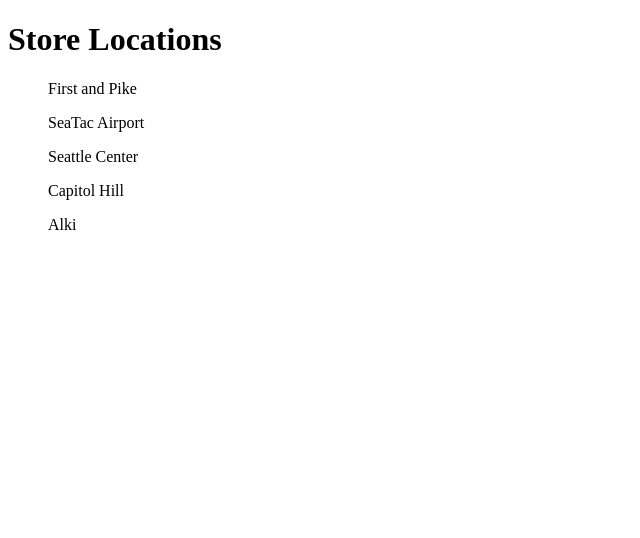
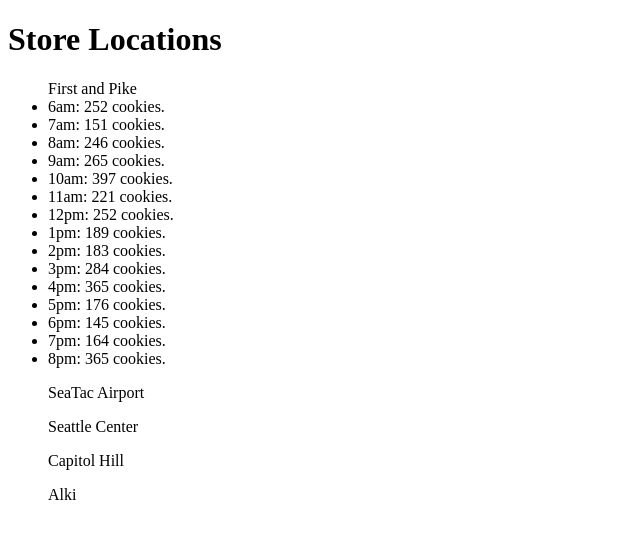
Before and after one commit to justin98366/object-dom-project, a plain HTML site: page sales.html in a window 1280 px wide. Shown: the whole page, without its empty margins (0-640 px from the left). Drawn offline with Linux system fonts and the light colour scheme.

Commit message:
added some lists using DOM

```diff
--- a/app.js
+++ b/app.js
@@ -1,4 +1,8 @@
 'use strict';
+var storeHours = ['6am', '7am', '8am', '9am' , '10am', '11am', '12pm', '1pm', '2pm', '3pm', '4pm', '5pm', '6pm', '7pm', '8pm'];
+var counter = 0;
+var pikeStore = document.getElementById('andPike');
+var seaTacStore = document.getElementById('seaTac');
 
 var pikeLoc = {
   minCust: 23,
@@ -11,9 +15,14 @@ var pikeLoc = {
   },
 
   storeCalc: function(){
-    for (var i = 0; i < 16; i++){
+    for (var i = 0; i < 15; i++){
       var averageCalc = Math.round(this.avCookie * this.rndCust());
       this.results.push(averageCalc);
+      var liEl = document.createElement('li');
+      liEl.textContent = storeHours[i] + ': ' + pikeLoc.results[i] + ' cookies.';
+
+      pikeStore.appendChild(liEl);
+
     }
 
   },
@@ -89,4 +98,4 @@ var alkiLoc = {
   },
 };
 
-console.log(pikeLoc.storeCalc);
+pikeLoc.storeCalc();
```
Also changed, not shown: sales.html (+1 -0 lines).
